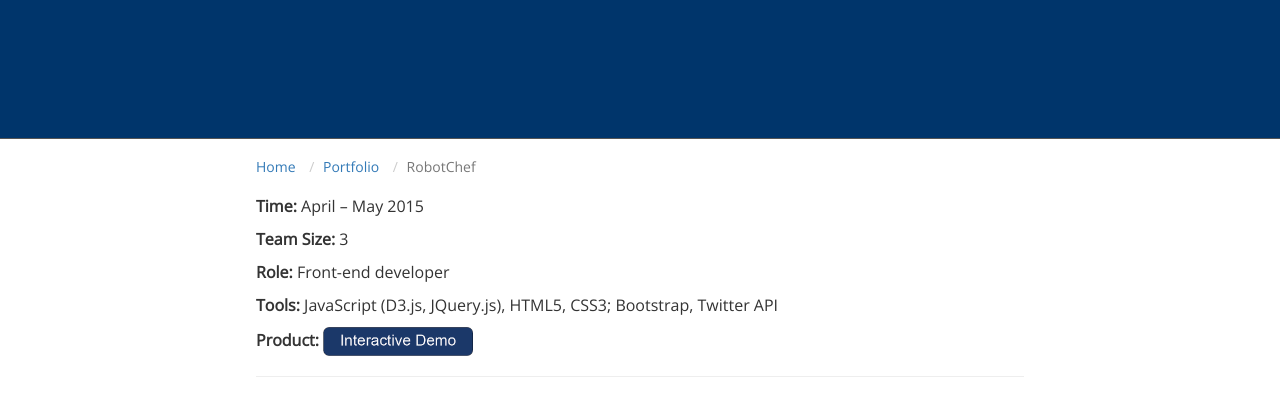
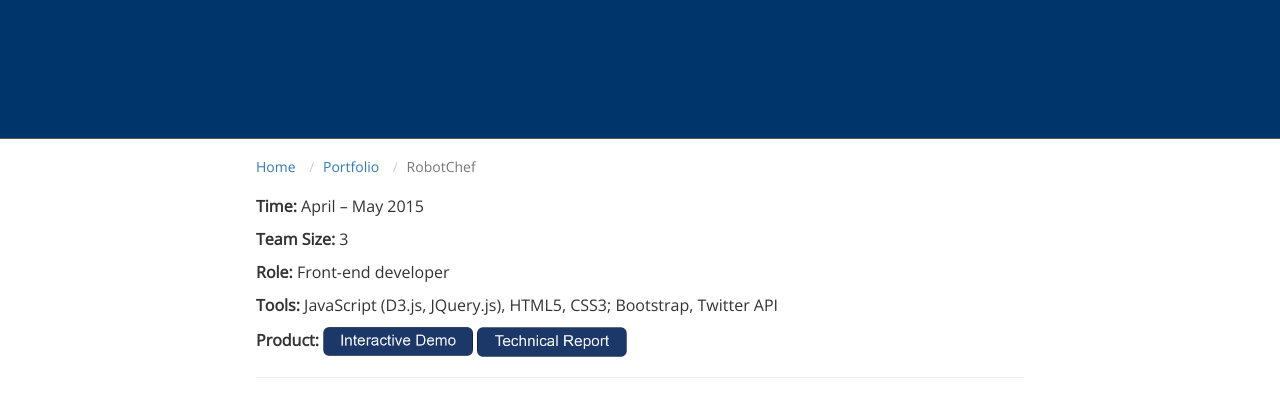
Before and after one commit to qiyuchn/qiyuchn.github.io, a plain HTML site: page projects/friendsinhighplaces.html in a window 1280 px wide. Shown: the part 378-772 px from the top of the page. Drawn offline with nearby package versions, Linux system fonts and the light colour scheme.

Commit message:
adding another data visualization project

```diff
--- a/projects/friendsinhighplaces.html
+++ b/projects/friendsinhighplaces.html
@@ -100,7 +100,8 @@
             <p><span class="overviewCategory">Team Size:</span> 3</p>
             <p><span class="overviewCategory">Role:</span> Front-end developer</p>
             <p><span class="overviewCategory">Tools:</span> JavaScript (D3.js, JQuery.js), HTML5, CSS3; Bootstrap, Twitter API</p>
-            <p><span class="overviewCategory">Product: </span><a href="../img/d3/p2/index.html"><img src="../img/d3/interactiveDemo.png" width="150px" alt="interactive demo button"></a></p>
+            <p><span class="overviewCategory">Product: </span><a href="../img/d3/p2/index.html" target="_blank"><img src="../img/d3/interactiveDemo.png" width="150px" alt="interactive demo button"></a>
+                                                              <a href="../img/d3/p2/technicalreport.pdf" target="_blank"><img src="../img/d3/techreport.png" width="150px" alt="technical report button"></a></p>
         </div>
 
         <hr />
```
Also changed, not shown: img/d3/p2/index.html (+1 -0 lines), img/d3/techreport.png (added), 4 other files.
